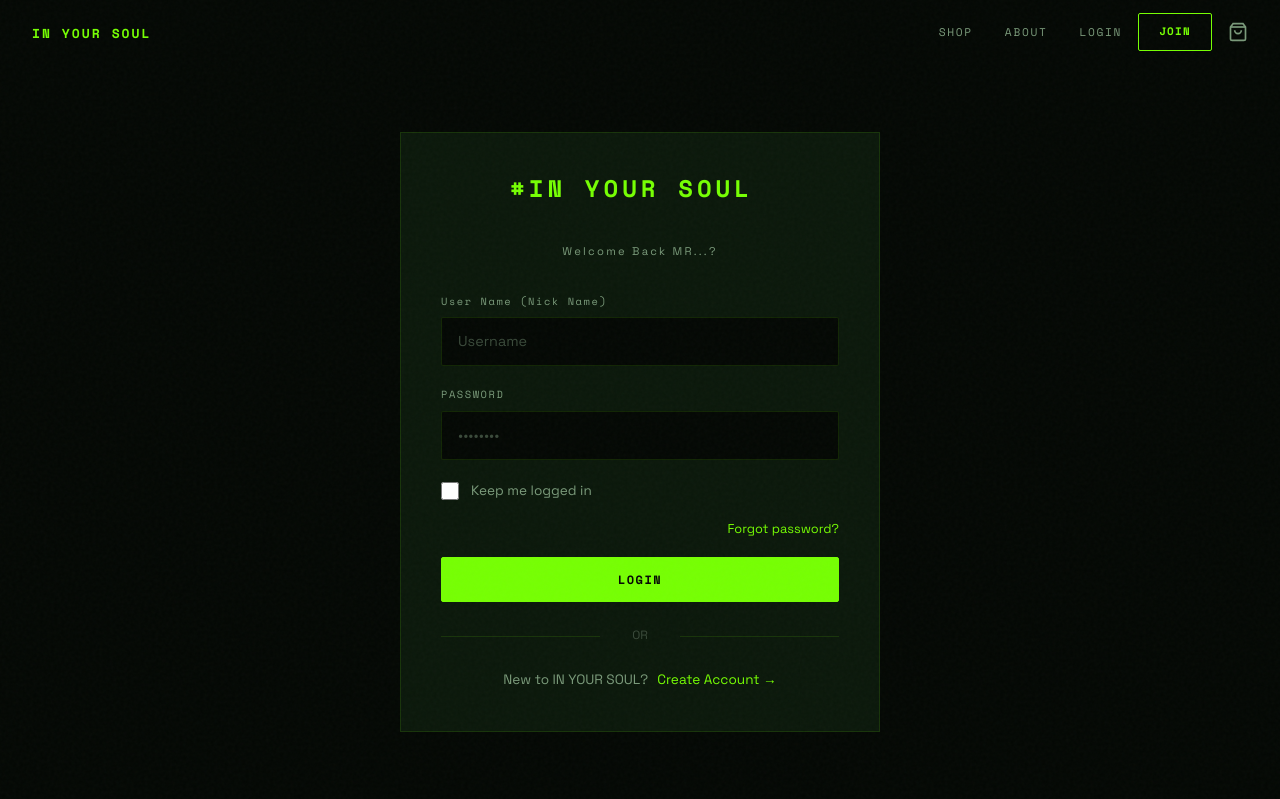
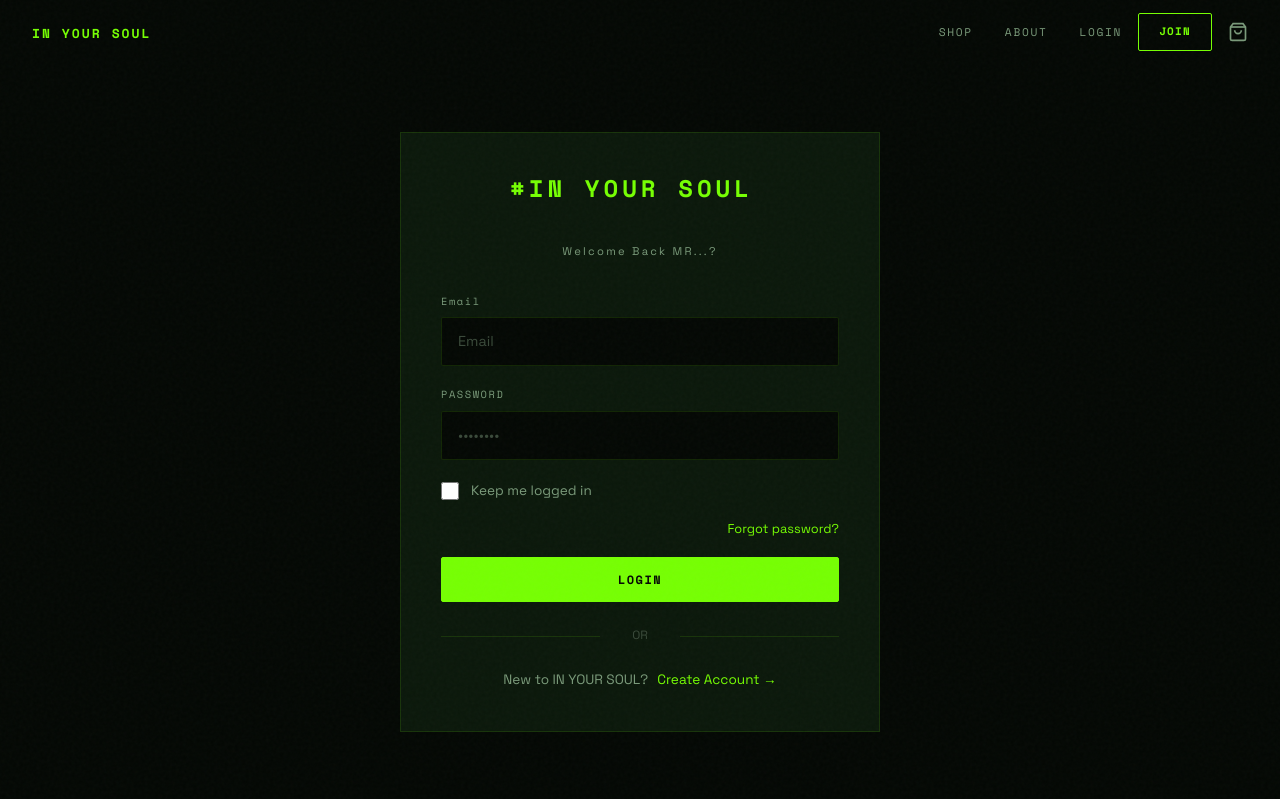
Before and after one commit to Axibrahim/in-your-soul, a Flask app: page /auth/login in a window 1280 px wide. Shown: the top 799 px of the page. Run offline with Flask 3, Linux system fonts and the light colour scheme; some libraries are stand-ins or nearby versions.

Commit message:
Switching post creds username to email for login.

```diff
--- a/app/routes/auth.py
+++ b/app/routes/auth.py
@@ -45,11 +45,11 @@ def login():
     if current_user.is_authenticated:
         return redirect(url_for('main.index'))
     if request.method == 'POST':
-        username = request.form.get('username', '').strip().lower()
+        email = request.form.get('email', '').strip().lower()
         password = request.form.get('password', '')
         remember = request.form.get('remember', False)
 
-        user = User.query.filter(db.func.lower(User.username) == username).first()
+        user = User.query.filter(db.func.lower(User.email) == email).first()
         if user and user.check_password(password):
             if not user.email_verified:
                 session['pending_verify_user_id'] = user.id
--- a/app/templates/auth/login.html
+++ b/app/templates/auth/login.html
@@ -15,8 +15,8 @@
       <input type="hidden" name="csrf_token" value="{{ csrf_token() }}"/>
 
       <div class="field">
-        <label>User Name (Nick Name) </label>
-        <input type="text" name="username" placeholder="Username" required autocomplete="username"/>
+        <label>Email</label>
+        <input type="email" name="email" placeholder="Email" required autocomplete="email"/>
       </div>
 
       <div class="field">
```
